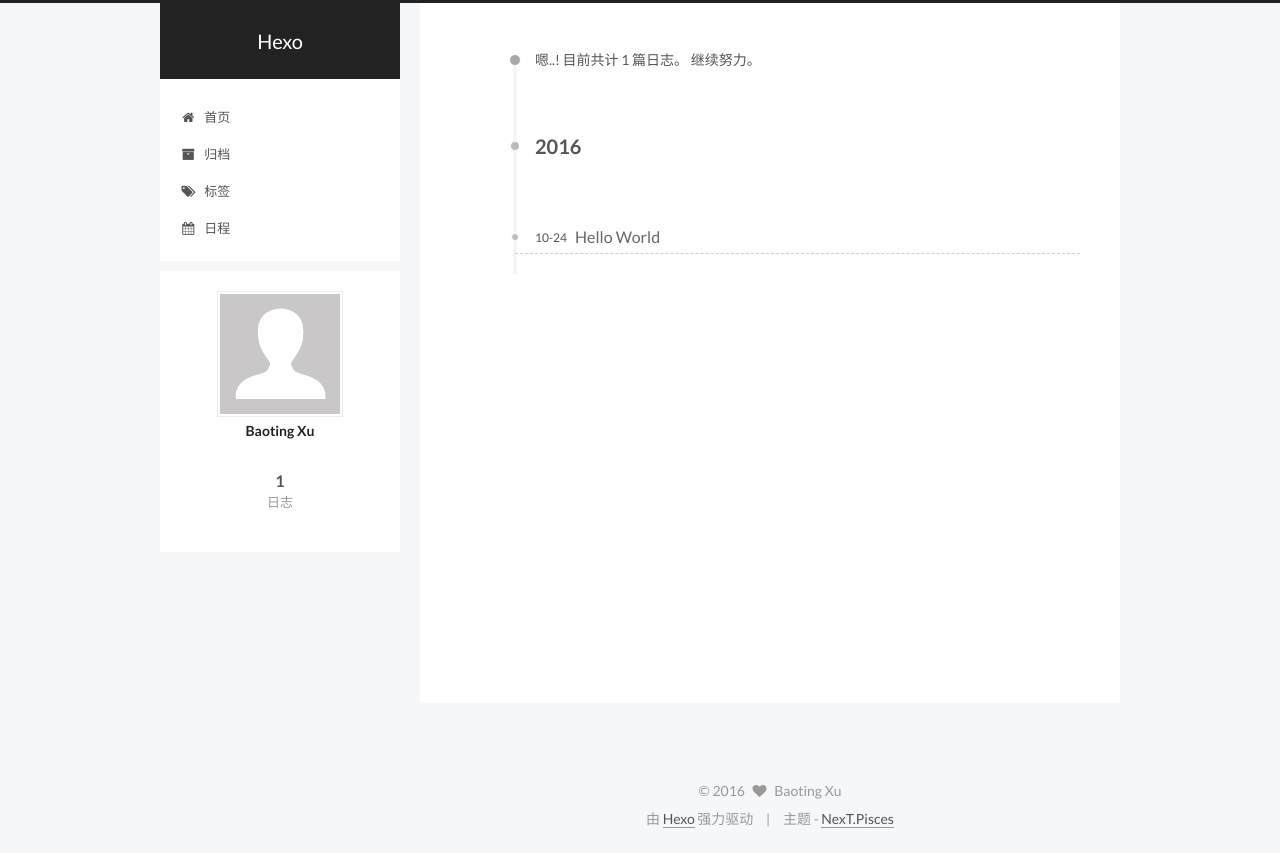
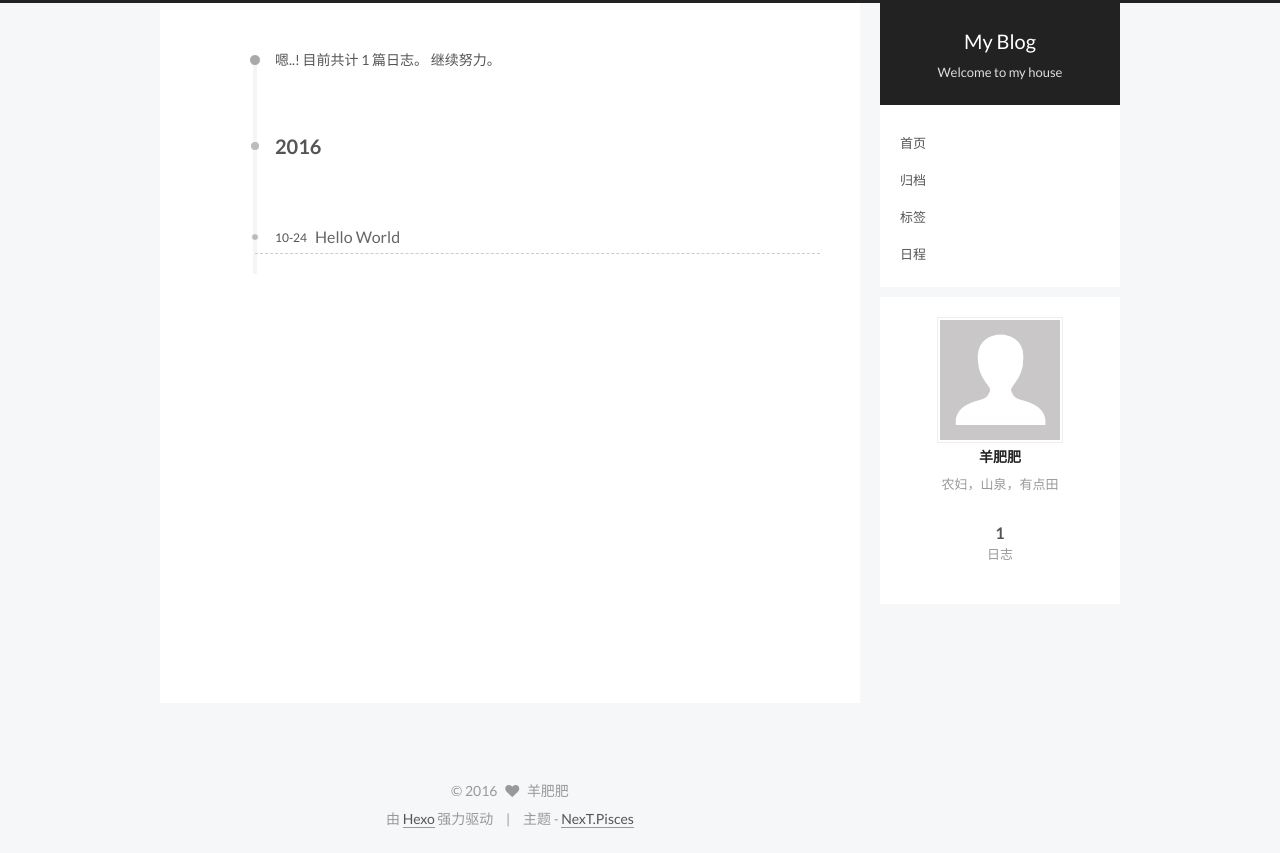
Before and after one commit to xbt18795959581/xbt18795959581.github.io, a plain HTML site: page archives/index.html in a window 1280 px wide. Drawn offline with Linux system fonts and the light colour scheme.

Commit message:
Site updated: 2016-10-25 15:33:42

```diff
--- a/archives/index.html
+++ b/archives/index.html
@@ -84,12 +84,15 @@
 
 
 
+<meta name="description" content="农妇，山泉，有点田">
 <meta property="og:type" content="website">
-<meta property="og:title" content="Hexo">
+<meta property="og:title" content="My Blog">
 <meta property="og:url" content="http://yoursite.com/archives/index.html">
-<meta property="og:site_name" content="Hexo">
+<meta property="og:site_name" content="My Blog">
+<meta property="og:description" content="农妇，山泉，有点田">
 <meta name="twitter:card" content="summary">
-<meta name="twitter:title" content="Hexo">
+<meta name="twitter:title" content="My Blog">
+<meta name="twitter:description" content="农妇，山泉，有点田">
 
 
 
@@ -97,7 +100,7 @@
   var NexT = window.NexT || {};
   var CONFIG = {
     scheme: 'Pisces',
-    sidebar: {"position":"left","display":"post"},
+    sidebar: {"position":"right","display":"post"},
     fancybox: true,
     motion: true,
     duoshuo: {
@@ -113,7 +116,7 @@
   <link rel="canonical" href="http://yoursite.com/archives/"/>
 
 
-  <title> 归档 | Hexo </title>
+  <title> 归档 | My Blog </title>
 </head>
 
 <body itemscope itemtype="//schema.org/WebPage" lang="zh-Hans">
@@ -134,7 +137,7 @@
 
 
 
-  <div class="container one-collumn sidebar-position-left  page-archive  ">
+  <div class="container one-collumn sidebar-position-right  page-archive  ">
     <div class="headband"></div>
 
     <header id="header" class="header" itemscope itemtype="//schema.org/WPHeader">
@@ -144,11 +147,11 @@
   <div class="custom-logo-site-title">
     <a href="/"  class="brand" rel="start">
       <span class="logo-line-before"><i></i></span>
-      <span class="site-title">Hexo</span>
+      <span class="site-title">My Blog</span>
       <span class="logo-line-after"><i></i></span>
     </a>
   </div>
-  <p class="site-subtitle"></p>
+  <p class="site-subtitle">Welcome  to  my  house</p>
 </div>
 
 <div class="site-nav-toggle">
@@ -169,8 +172,6 @@
         <li class="menu-item menu-item-home">
           <a href="/" rel="section">
 
-              <i class="menu-item-icon fa fa-fw fa-home"></i> <br />
-
             首页
           </a>
         </li>
@@ -178,8 +179,6 @@
 
         <li class="menu-item menu-item-archives">
           <a href="/archives" rel="section">
-
-              <i class="menu-item-icon fa fa-fw fa-archive"></i> <br />
 
             归档
           </a>
@@ -189,8 +188,6 @@
         <li class="menu-item menu-item-tags">
           <a href="/tags" rel="section">
 
-              <i class="menu-item-icon fa fa-fw fa-tags"></i> <br />
-
             标签
           </a>
         </li>
@@ -198,8 +195,6 @@
 
         <li class="menu-item menu-item-schedule">
           <a href="/schedule" rel="section">
-
-              <i class="menu-item-icon fa fa-fw fa-calendar"></i> <br />
 
             日程
           </a>
@@ -313,9 +308,9 @@
         <div class="site-author motion-element" itemprop="author" itemscope itemtype="//schema.org/Person">
           <img class="site-author-image" itemprop="image"
                src="/images/avatar.gif"
-               alt="Baoting Xu" />
-          <p class="site-author-name" itemprop="name">Baoting Xu</p>
-          <p class="site-description motion-element" itemprop="description"></p>
+               alt="羊肥肥" />
+          <p class="site-author-name" itemprop="name">羊肥肥</p>
+          <p class="site-description motion-element" itemprop="description">农妇，山泉，有点田</p>
         </div>
         <nav class="site-state motion-element">
           <div class="site-state-item site-state-posts">
@@ -364,7 +359,7 @@
   <span class="with-love">
     <i class="fa fa-heart"></i>
   </span>
-  <span class="author" itemprop="copyrightHolder">Baoting Xu</span>
+  <span class="author" itemprop="copyrightHolder">羊肥肥</span>
 </div>
 
 <div class="powered-by">
--- a/css/main.css
+++ b/css/main.css
@@ -1564,7 +1564,7 @@ pre .javascript .function {
   width: 4px;
   height: 4px;
   border-radius: 50%;
-  background: #1d6b24;
+  background: #b82f58;
 }
 .links-of-blogroll {
   font-size: 13px;
```
Also changed, not shown: 2016/10/24/hello-world/index.html (+10 -18 lines), archives/2016/10/index.html (+15 -20 lines), archives/2016/index.html (+15 -20 lines), index.html (+15 -20 lines).
